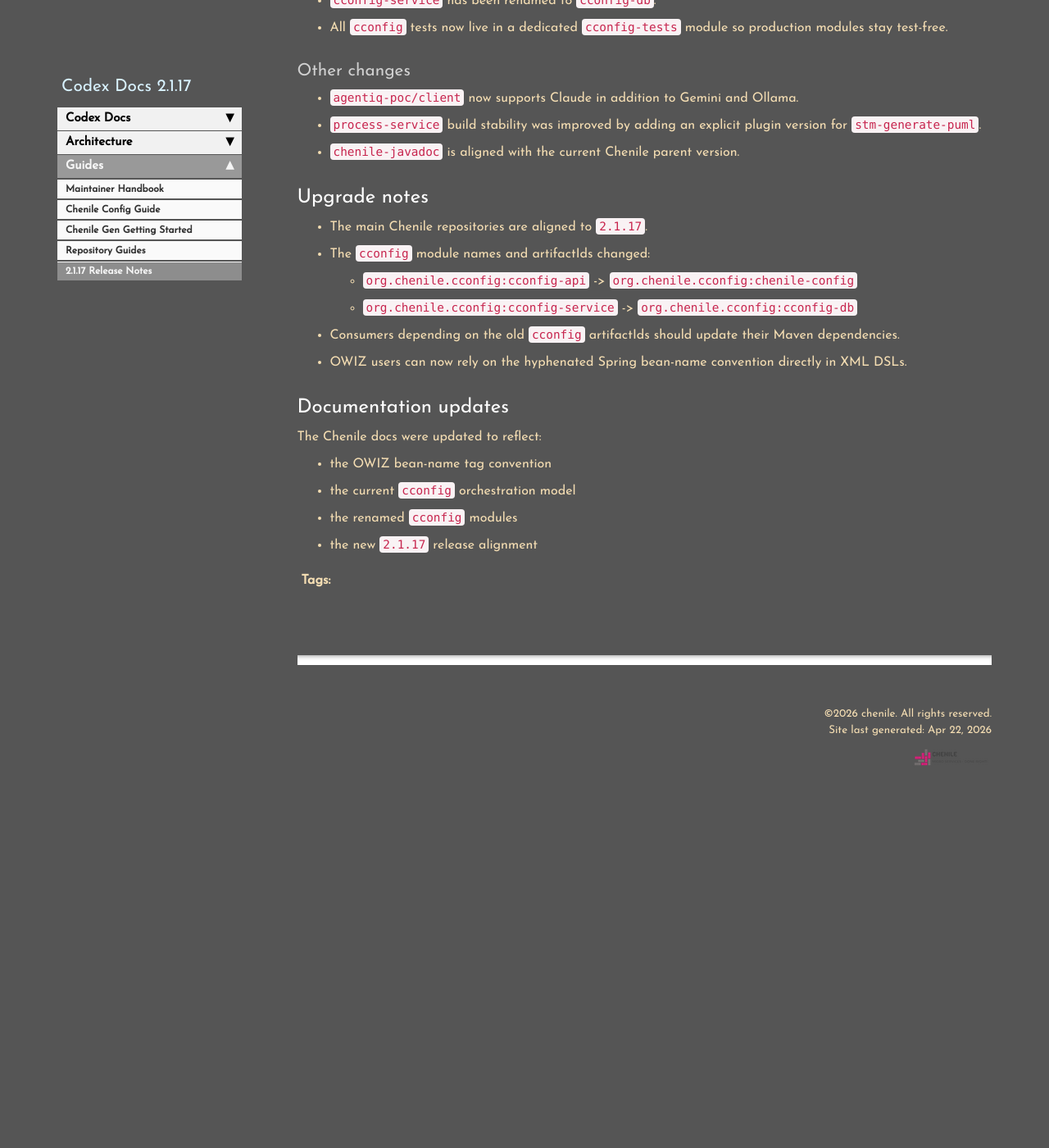
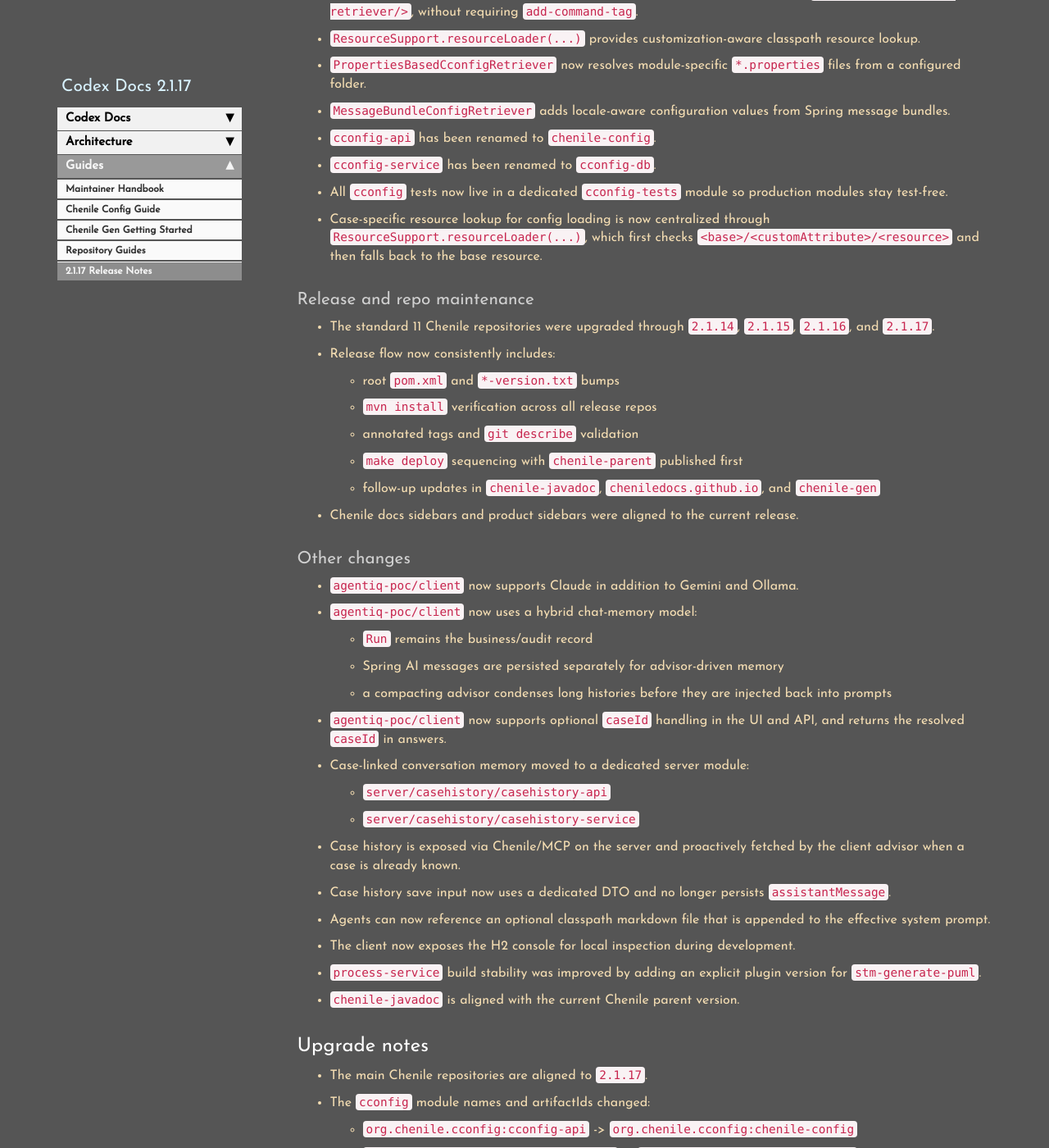
Before and after one commit to rajakolluru/cheniledocs.github.io, a Jekyll site: the page built from pages/codex-docs/070-chenile-2-1-17-release-notes.md, in a window 1280 px wide and 1400 px high, scrolled down 1527 px. Shown: the whole window at 82% size. Built offline with Jekyll 4.4.1, drawn with Linux system fonts in a browser that asks for light colours; comment, search, counter and statistics services are not loaded; before the commit the page ends 2532 px from its top, so only the background shows below that; some of the changed text lies outside the part shown.

Commit message:
Expand Chenile 2.1.17 release notes

```diff
--- a/pages/codex-docs/070-chenile-2-1-17-release-notes.md
+++ b/pages/codex-docs/070-chenile-2-1-17-release-notes.md
@@ -8,10 +8,12 @@
 summary: Release notes for Chenile 2.1.17 covering MCP enhancements, blueprint updates, the cconfig OWIZ refactor, module renames, and documentation alignment.
 ---
 
-Chenile `2.1.17` focuses on three main areas:
+Chenile `2.1.17` focuses on four main areas:
 
 - richer MCP integration across core runtime and generated services
 - a substantial `cconfig` refactor toward OWIZ-native orchestration
+- release and repository alignment across the Chenile build, docs, and generators
+- `agentiq-poc` improvements for provider support, compacted memory, and case-aware conversations
 - documentation alignment for OWIZ, configuration, and release maintenance
 
 ## Highlights
@@ -22,12 +24,14 @@
 - Polymorphic MCP variants can now provide either a Java `TypeReference` or an explicit JSON schema for parameters.
 - Tool description precedence now favors polymorph-variant descriptions over generic controller-level MCP descriptions, so query metadata descriptions are surfaced correctly.
 - Query MCP integration in `chenile-query-service` now exposes one variant per query definition and builds filter schemas from filterable `ColumnMetadata`.
+- `ProcessIdPolymorph` and related workflow/query MCP generation paths were aligned with the newer polymorph contract.
 
 ### Blueprint and generator support
 
 - `bp-wfservice`, `bp-wfcustom`, and `bp-service` now support an `enableMCP` input that conditionally adds MCP wiring to generated services.
 - `bp-minimonolith` now supports MCP runtime dependencies and `application.yml` MCP configuration for generated monoliths.
 - Workflow service generation now supports `processIdPolymorph` where appropriate.
+- `chenile-gen` now keeps the default Chenile version in `jgen-base/config.json` aligned during release bumps.
 
 ### Cconfig refactor
 
@@ -40,10 +44,34 @@
 - `cconfig-api` has been renamed to `chenile-config`.
 - `cconfig-service` has been renamed to `cconfig-db`.
 - All `cconfig` tests now live in a dedicated `cconfig-tests` module so production modules stay test-free.
+- Case-specific resource lookup for config loading is now centralized through `ResourceSupport.resourceLoader(...)`, which first checks `<base>/<customAttribute>/<resource>` and then falls back to the base resource.
+
+### Release and repo maintenance
+
+- The standard 11 Chenile repositories were upgraded through `2.1.14`, `2.1.15`, `2.1.16`, and `2.1.17`.
+- Release flow now consistently includes:
+  - root `pom.xml` and `*-version.txt` bumps
+  - `mvn install` verification across all release repos
+  - annotated tags and `git describe` validation
+  - `make deploy` sequencing with `chenile-parent` published first
+  - follow-up updates in `chenile-javadoc`, `cheniledocs.github.io`, and `chenile-gen`
+- Chenile docs sidebars and product sidebars were aligned to the current release.
 
 ### Other changes
 
 - `agentiq-poc/client` now supports Claude in addition to Gemini and Ollama.
+- `agentiq-poc/client` now uses a hybrid chat-memory model:
+  - `Run` remains the business/audit record
+  - Spring AI messages are persisted separately for advisor-driven memory
+  - a compacting advisor condenses long histories before they are injected back into prompts
+- `agentiq-poc/client` now supports optional `caseId` handling in the UI and API, and returns the resolved `caseId` in answers.
+- Case-linked conversation memory moved to a dedicated server module:
+  - `server/casehistory/casehistory-api`
+  - `server/casehistory/casehistory-service`
+- Case history is exposed via Chenile/MCP on the server and proactively fetched by the client advisor when a case is already known.
+- Case history save input now uses a dedicated DTO and no longer persists `assistantMessage`.
+- Agents can now reference an optional classpath markdown file that is appended to the effective system prompt.
+- The client now exposes the H2 console for local inspection during development.
 - `process-service` build stability was improved by adding an explicit plugin version for `stm-generate-puml`.
 - `chenile-javadoc` is aligned with the current Chenile parent version.
 
@@ -55,6 +83,8 @@
   - `org.chenile.cconfig:cconfig-service` -> `org.chenile.cconfig:cconfig-db`
 - Consumers depending on the old `cconfig` artifactIds should update their Maven dependencies.
 - OWIZ users can now rely on the hyphenated Spring bean-name convention directly in XML DSLs.
+- Generator consumers should rerun blueprint output if they want the new MCP-aware templates and default version alignment.
+- `agentiq-poc` users should be aware that case history now lives in the dedicated `casehistory` server module rather than under `collectioncase`.
 
 ## Documentation updates
 
@@ -64,3 +94,5 @@
 - the current `cconfig` orchestration model
 - the renamed `cconfig` modules
 - the new `2.1.17` release alignment
+- the expanded release workflow, sidebar updates, and generator version bump step
+- the `agentiq-poc` case-aware chat and case-history architecture
```
